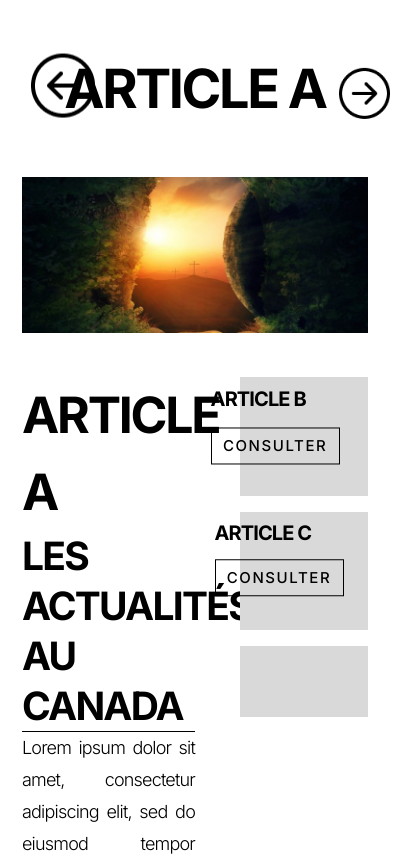
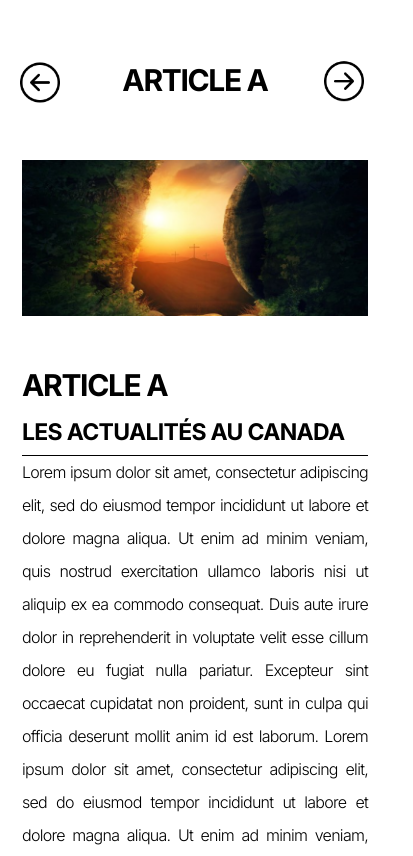
Before and after one commit to prudence-ngokna/shammah-html, a plain HTML site: page article.html in a window 390 px wide. Shown: the top 856 px of the page, 413 px wide, since content can reach past the window. Drawn offline with Linux system fonts and the light colour scheme.

Commit message:
ajout du responsive de la page article

```diff
--- a/asset/css/style.css
+++ b/asset/css/style.css
@@ -990,4 +990,76 @@ body{
     .block_form_contact .form_contact form .btn_envoyer{
         width: 30%;
     }
+
+
+    /*Page Articles*/
+
+    .block_article .title_article h3{
+        font-size: 30px;
+        line-height: 60px;
+    }
+
+
+    .block_article .title_article .btn_fleche .gauche{
+        left: 5%;
+        transform: translatey(-108%);
+        width: 40px;
+    }
+
+    .block_article .title_article .btn_fleche .droite{
+        left: 83%;
+        transform: translatey(-111%);
+        width: 40px;
+    }
+
+
+    .block_article .content_article{
+        display: block;
+        width: 100%;
+        padding: 40px 0px 40px;
+    }
+
+    .block_article .content_article .text_article, .block_article .content_article .block_image_article{
+        width: 100%;
+    }
+
+    .block_article .content_article .text_article{
+        padding: 0px 45px 0px 0px;
+    }
+
+    .block_article .content_article .text_article .paragraph_article p{
+        font-size: 16px;
+        line-height: 33px;
+    }
+
+    .block_article .content_article .text_article .title h3{
+        font-size: 30px;
+        line-height: 50px;
+    }
+
+    .block_article .content_article .text_article .title h4{
+        font-size: 23px;
+        line-height: 45px;
+        letter-spacing: -0.03em;
+    }
+
+    .block_article .content_article .block_image_article .article_b .btn_article a{
+        left: 12%;
+        transform: translateY(-338%);
+    }
+
+    .block_article .content_article .block_image_article .article_b .btn_consulter a{
+        left: 12%;
+        transform: translateY(-196%);
+    }
+
+    .block_article .content_article .block_image_article .article_c .btn_article a{
+        left: 12%;
+        transform: translateY(-338%);
+    }
+
+    .block_article .content_article .block_image_article .article_c .btn_consulter a{
+        left: 12%;
+        transform: translateY(-202%);
+    }
 }
```
